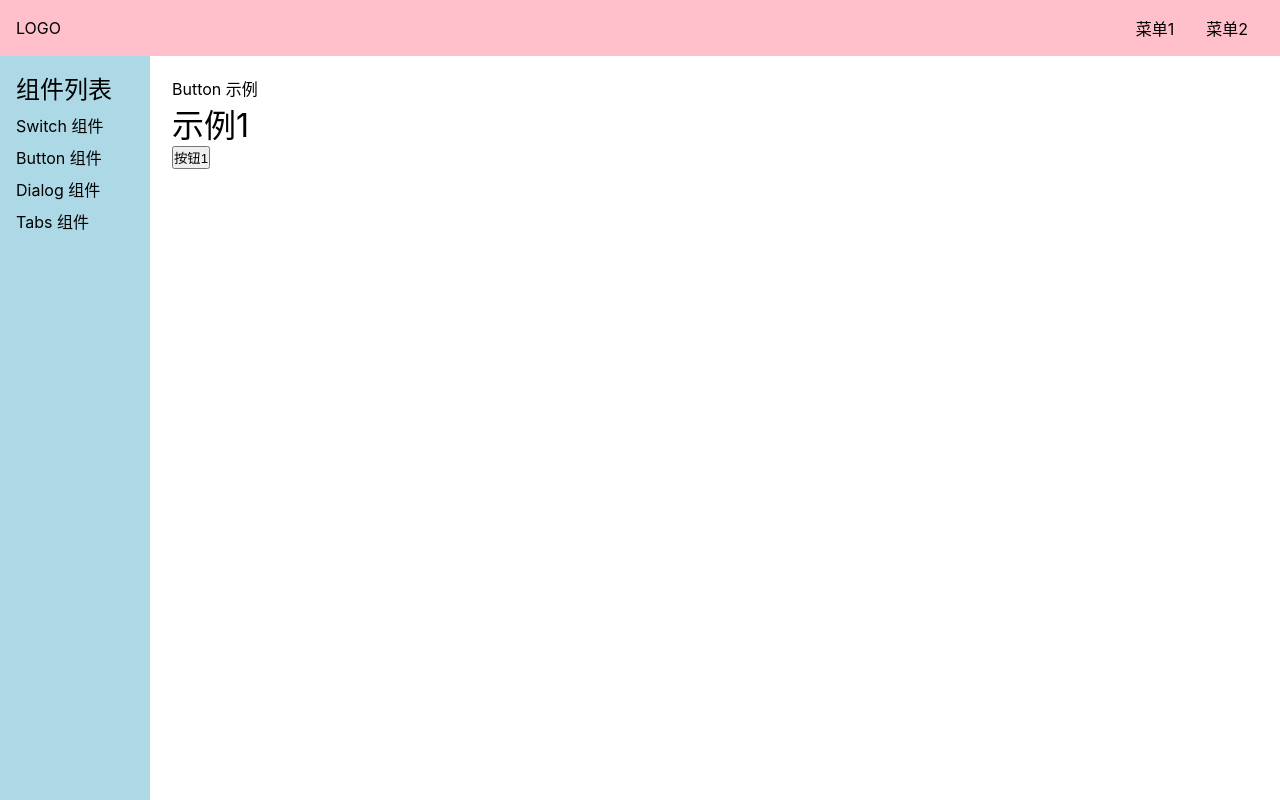
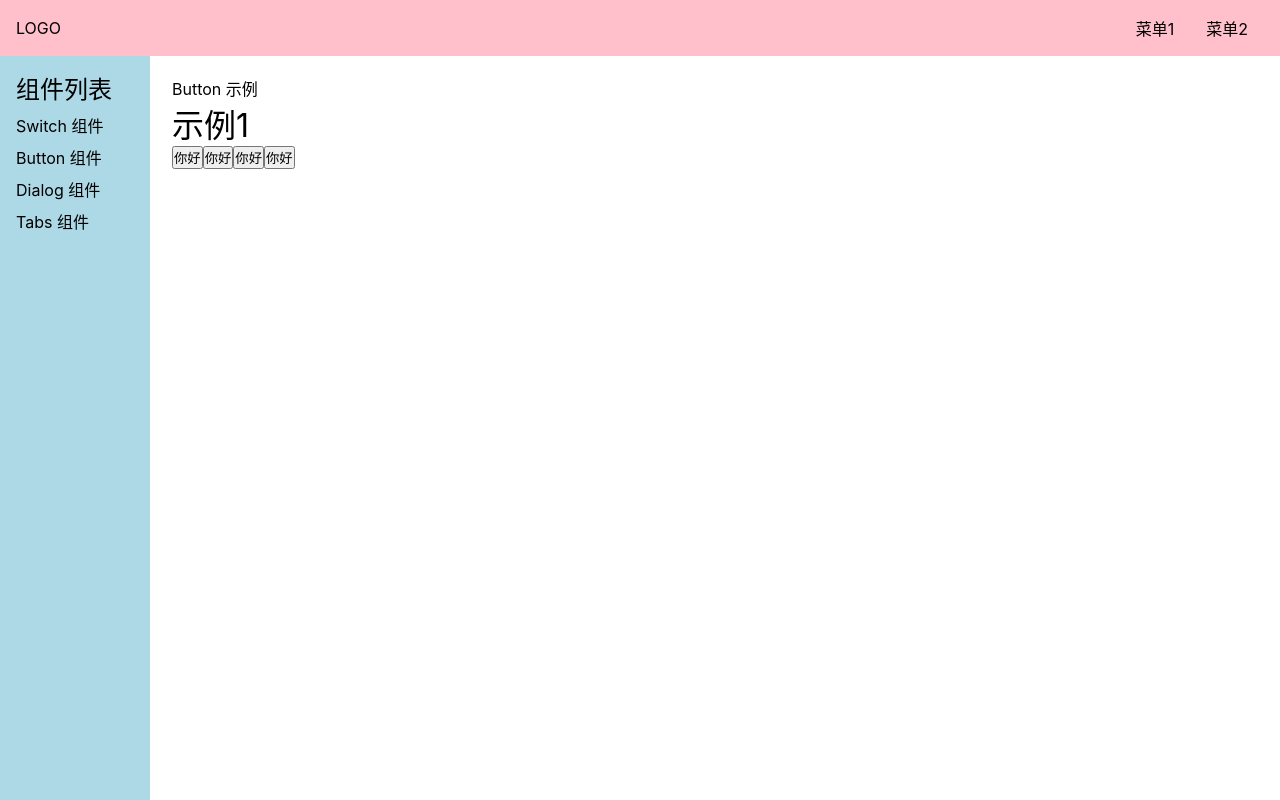
Before and after one commit to lwwywang/vue3-selfUI-Switch, a Vue app in the folder vue3-ui-1/: page /#/doc/button in a window 1280 px wide. Built offline with nearby package versions, Linux system fonts and the light colour scheme.

Commit message:
添加theme属性

```diff
--- a/vue3-ui-1/src/components/ButtonDemo.vue
+++ b/vue3-ui-1/src/components/ButtonDemo.vue
@@ -4,7 +4,10 @@
     </div>
     <h1>示例1</h1>
     <div>
-        <Button @click="onClick" @focus="onClick" @mouseover="onClick" size="small">按钮1</Button>
+        <Button>你好</Button>
+        <Button theme="button">你好</Button>
+        <Button theme="link">你好</Button>
+        <Button theme="text">你好</Button>
     </div>
 </template>
 
--- a/vue3-ui-1/src/lib/Button.vue
+++ b/vue3-ui-1/src/lib/Button.vue
@@ -1,17 +1,17 @@
 <template>
-    <div :size="size">
-        <button v-bind="rest">
-            <slot />
-        </button>
-    </div>
+    <button class="liwen-button" :class="{ [`theme-${theme}`]: theme }">
+        <slot />
+    </button>
 </template>
 
 <script lang="ts">
 export default {
-    inheritAttrs: false,
-    setup(props, context) {
-        const { size, ...rest } = context.attrs
-        return { size, rest }
+    props: {
+        theme: {
+            type: String,
+            default: 'button'
+        },
     }
+
 }
 </script>
```
